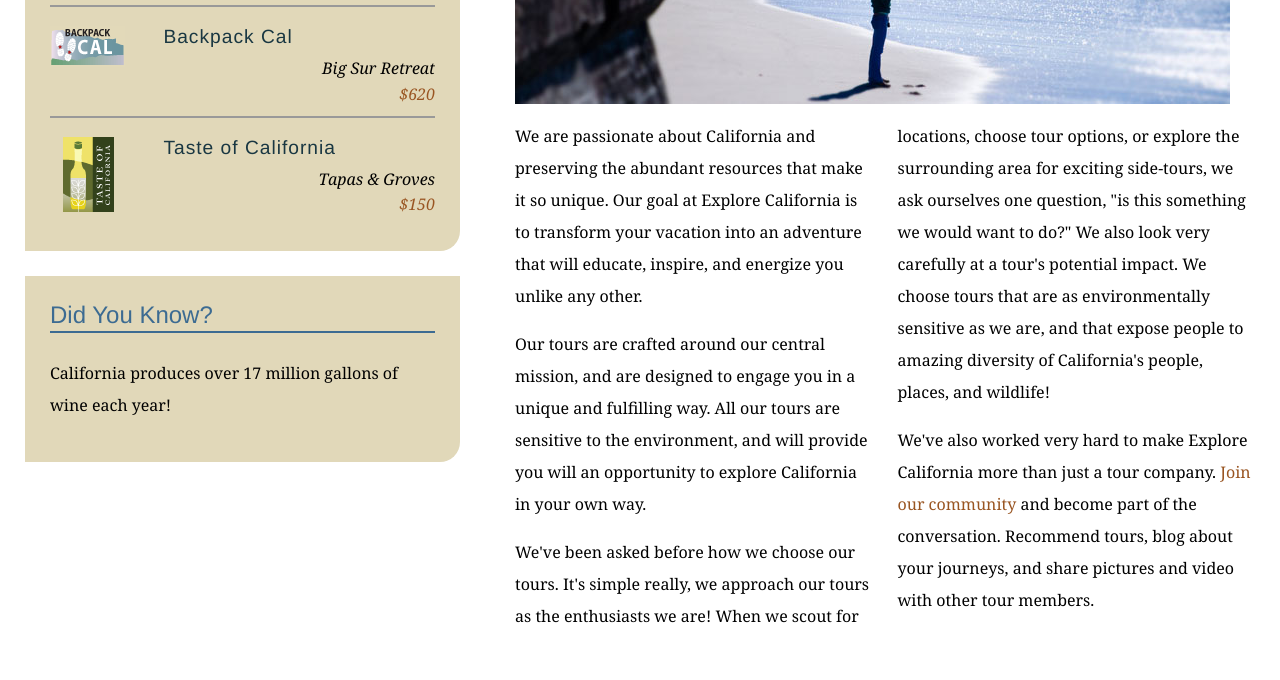
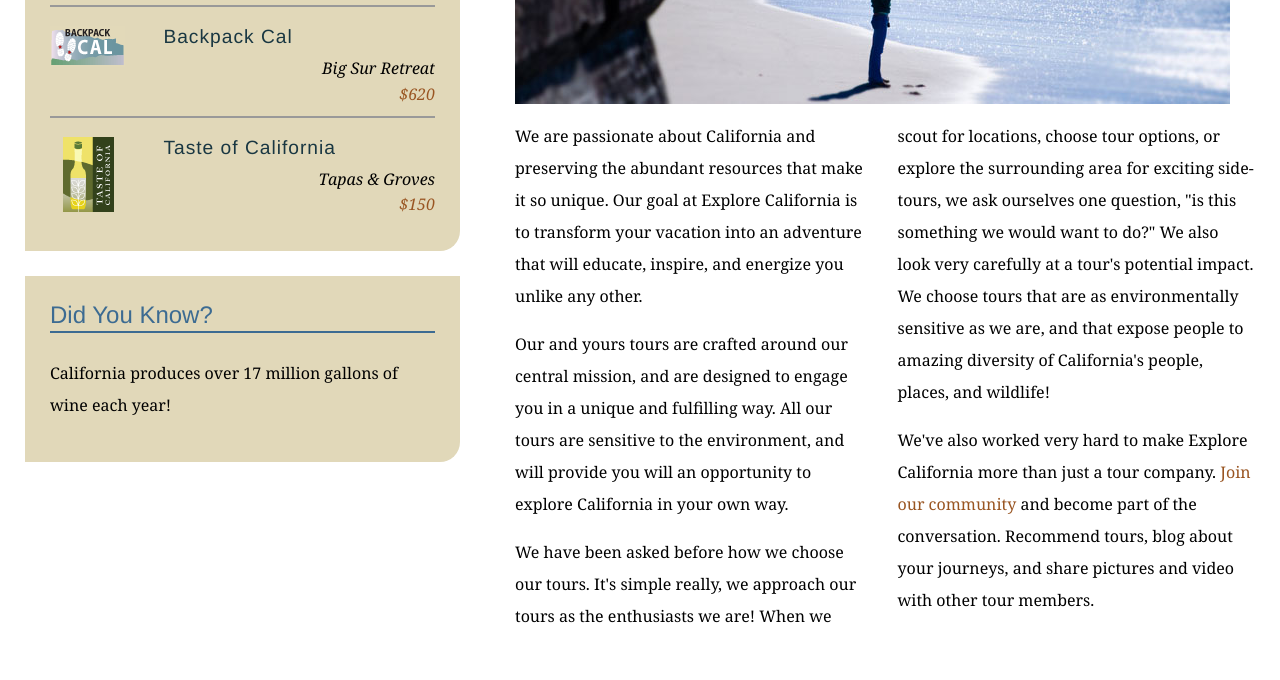
Before and after one commit to guinplen777/explore_california, a plain HTML site: page mission.html in a window 1280 px wide. Shown: the part 580-1260 px from the top of the page. Drawn offline with Linux system fonts and the light colour scheme.

Commit message:
Edit 66 and 67 stroke 've to have

```diff
--- a/mission.html
+++ b/mission.html
@@ -63,8 +63,8 @@
           <img src="assets/images/mission_look.jpg" alt="Looking out at the Pacific" class="articleImage" />
           <div class="multiCol">
             <p>We are passionate about California and preserving the abundant resources that make it so unique. Our goal at Explore California is to transform your vacation into an adventure that will educate, inspire, and energize you unlike any other.</p>
-            <p>Our tours are crafted around our central mission, and are designed to engage you in a unique and fulfilling way. All our tours are sensitive to the environment, and will provide you will an opportunity to explore California in your own way.</p>
-            <p>We've been asked before how we choose our tours. It's simple really, we approach our tours as the enthusiasts we are! When we scout for locations, choose tour options, or explore the surrounding area for exciting side-tours, we ask ourselves one question, &quot;is this something we would want to do?&quot; We also look very carefully at a tour's potential impact. We choose tours that are as environmentally sensitive as we are, and that expose people to amazing diversity of California's people, places, and wildlife!</p>
+            <p>Our and yours tours are crafted around our central mission, and are designed to engage you in a unique and fulfilling way. All our tours are sensitive to the environment, and will provide you will an opportunity to explore California in your own way.</p>
+            <p>We have been asked before how we choose our tours. It's simple really, we approach our tours as the enthusiasts we are! When we scout for locations, choose tour options, or explore the surrounding area for exciting side-tours, we ask ourselves one question, &quot;is this something we would want to do?&quot; We also look very carefully at a tour's potential impact. We choose tours that are as environmentally sensitive as we are, and that expose people to amazing diversity of California's people, places, and wildlife!</p>
             <p>We've also worked very hard to make Explore California more than just a tour company. <a href="explorers/join.html">Join our community</a> and become part of the conversation. Recommend tours, blog about your journeys, and share pictures and video with other tour members.</p>
           </div>
         </div>
```
